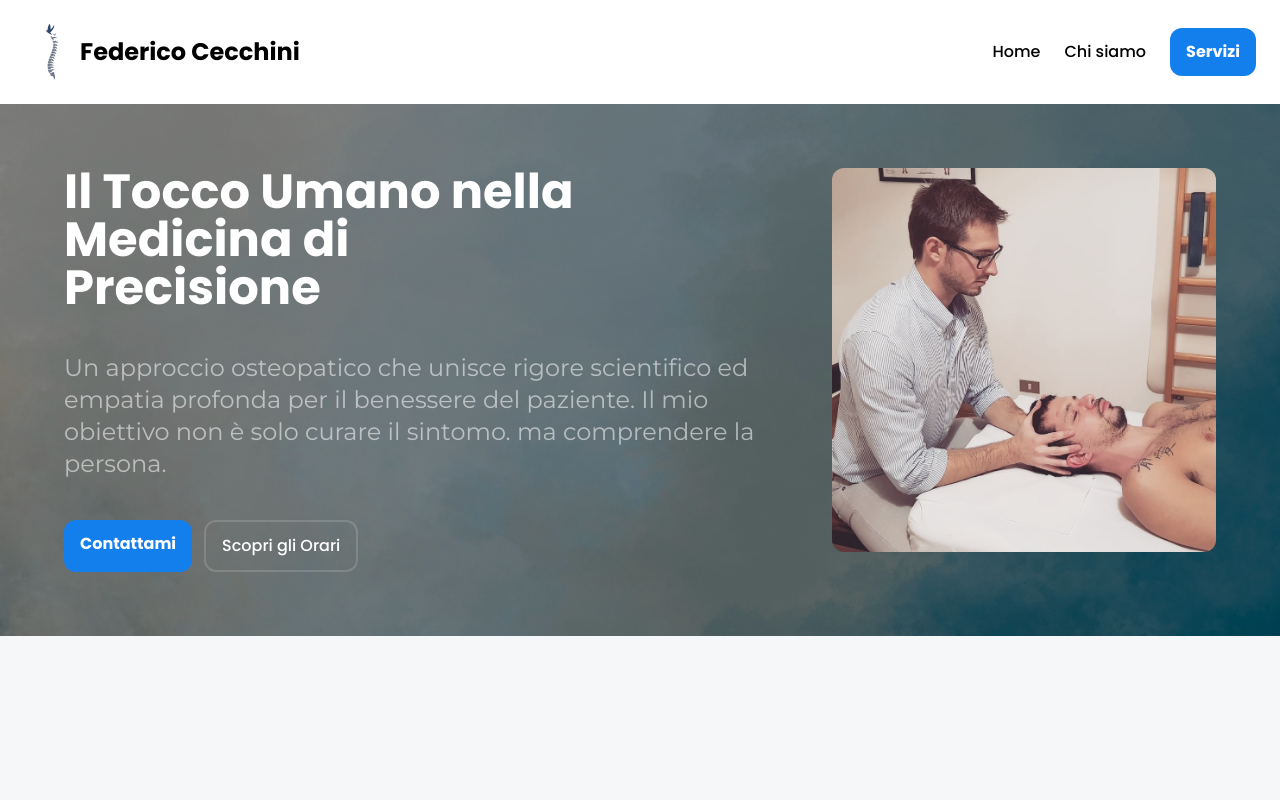
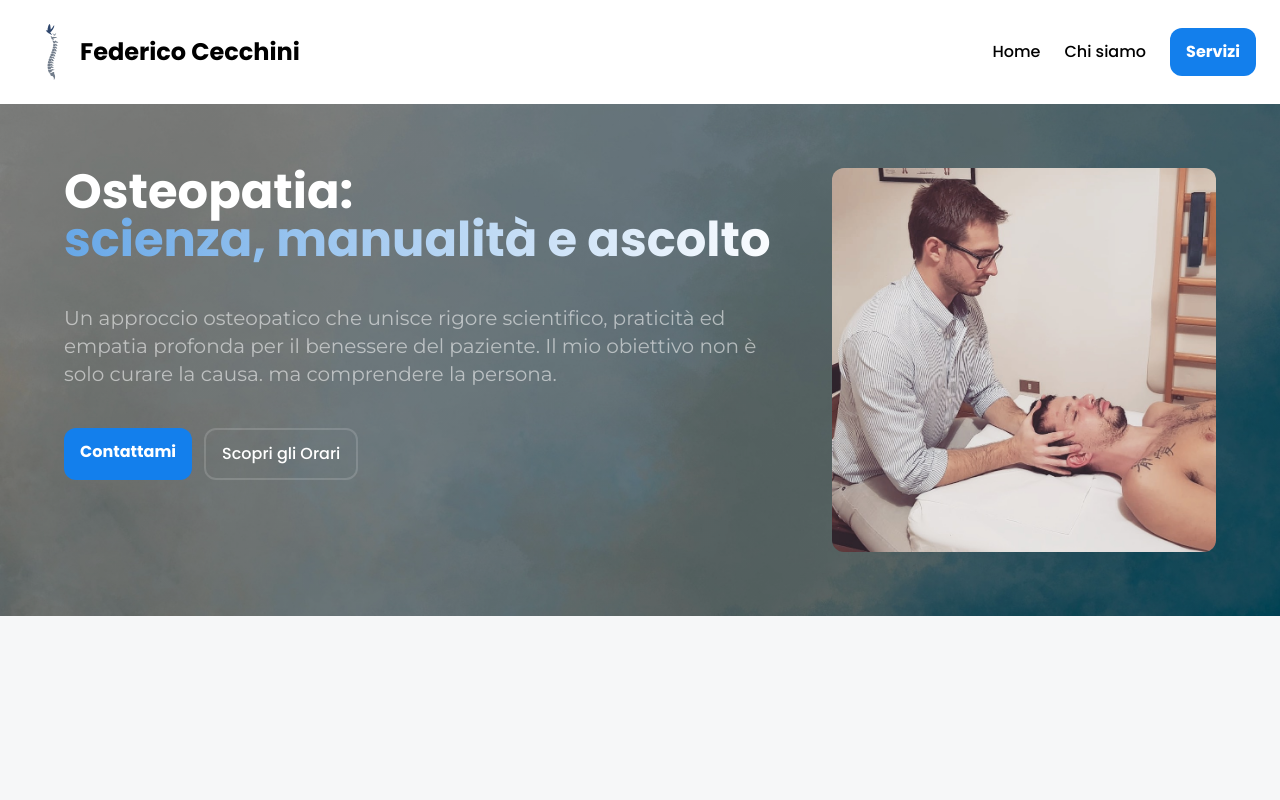
Before and after one commit to federico-cecchini/frontend, a React (Vite) app: page /about in a window 1280 px wide. Shown: the top 800 px of the page. Built offline with nearby package versions, Linux system fonts and the light colour scheme.

Commit message:
Update Hero component titles and text for improved clarity and consistency across views

```diff
--- a/src/components/Hero.jsx
+++ b/src/components/Hero.jsx
@@ -18,7 +18,7 @@ function Hero({title, subtitle, image, text}) {
                 <section className='md:text-2xl'>
                     {
                         text.split('\n').map((line, index) => (
-                            <p key={index} className={`font-Montserrat font-normal text-white !text-opacity-55 ${image ? 'text-left' : 'text-center'}`}>{line}</p>
+                            <p key={index} className={`font-Montserrat font-normal text-white !text-opacity-55 text-xl ${image ? 'text-left' : 'text-center'}`}>{line}</p>
                         ))
                     }
                 </section>
--- a/src/components/Place.jsx
+++ b/src/components/Place.jsx
@@ -7,7 +7,7 @@ function Place() {
         <section className='dark:bg-dark-secondary-bg bg-light-secondary-bg dark:text-white px-6 py-20 md:px-8 md:py-24 xl:px-16 xl:py-32 xl:flex xl:gap-16'>
             <div className="xl:w-1/2 py-8 flex flex-col gap-10">
                 <section className='flex flex-col gap-4 font-Montserrat dark:text-white text-black'>
-                    <h1 className='font-Poppins font-bold text-3xl'>Dove Siamo</h1>
+                    <h1 className='font-Poppins font-bold text-3xl'>Dove mi trovi</h1>
                     <article className='text-xl opacity-55'>
                         <p className='font-bold'>Studio Minghetti</p>
                         <p className='font-normal'>Via Marco Minghetti, 1, 10093 Collegno TO</p>
--- a/src/view/About.jsx
+++ b/src/view/About.jsx
@@ -42,7 +42,7 @@ function About() {
         <>
             <PhotoGallery isOpen={isOpen} setIsClose={setIsOpen}/>
             <Nav />
-            <Hero title="Il Tocco Umano nella\nMedicina di\nPrecisione" subtitle="" text={"Un approccio osteopatico che unisce rigore scientifico ed empatia profonda per il benessere del paziente. Il mio obiettivo non è solo curare il sintomo. ma comprendere la persona."} image={AboutHero}/>
+            <Hero title="Osteopatia:" subtitle="scienza, manualità e ascolto" text={"Un approccio osteopatico che unisce rigore scientifico, praticità ed empatia profonda per il benessere del paziente. Il mio obiettivo non è solo curare la causa. ma comprendere la persona."} image={AboutHero}/>
             <section className='dark:!bg-dark-secondary-bg bg-light-secondary-bg flex flex-col xl:flex-row xl:py-28'>
                 <Article title={"Formazione e Titoli"} text={"Il mio percorso di studi è iniziato al Politecnico di Torino nel 2008. Dopo due anni ho scoperto che ciò che mi affascinava davvero era la biomeccanica, la “meccanica della vita”, e ho deciso di approfondire la Chinesiologia, la scienza del movimento umano, laureandomi con lode in Scienze Motorie e Sportive presso la SUISM di Torino nel 2013.\nDurante l’università ho avuto il primo approccio all’osteopatia, grazie a un professore ortopedico e osteopata, e ho capito subito che quella sarebbe stata la mia strada. Sei anni più tardi ho conseguito il diploma in Osteopatia, continuando a perfezionarmi con corsi post-graduate in ambito osteopatico, fisioterapico e ortopedico, per offrire trattamenti sicuri, mirati e basati sulle evidenze scientifiche."} img={Library} className={"dark:!bg-dark-secondary-bg xl:w-2/3"}/>
                 <div className="flex flex-col gap-6 px-6 pb-24 xl:w-1/3 xl:py-20">
--- a/src/view/Services.jsx
+++ b/src/view/Services.jsx
@@ -86,7 +86,7 @@ function Services() {
     return (
         <>
             <Nav />
-            <Hero title="Ritrova il tuo equilibrio \nnaturale" subtitle="" text={"Ogni corpo racconta una storia. Attraverso trattamenti manuali precisi e personalizzati, aiuto i miei pazienti a ritroare il benessere, eliminare il dolore e ristabilire l’armonia tra mente e corpo."} image={ServiceHero}/>
+            <Hero title="Ritrova il tuo equilibrio" subtitle="naturale" text={"Ogni corpo racconta una storia. Attraverso trattamenti manuali precisi e personalizzati, aiuto i miei pazienti a ritrovare il benessere, eliminare il dolore e ristabilire l’armonia tra mente e corpo."} image={ServiceHero}/>
             <Article title={"Percorsi di cura personalizzati"} text={"Il mio intervento è un trattamento osteopatico clinicamente orientato, mirato alla risoluzione di disfunzioni muscolo-scheletriche attraverso tecniche manuali specifiche e altamente specializzate.\nOgni trattamento è personalizzato sul singolo caso, con una valutazione immediata e un intervento mirato.\nL’obiettivo è fornire un beneficio concreto anche in presenza di dolore acuto o riacutizzazione di disturbi cronici."} className={"bg-light-secondary-bg "}/>
             <section className='px-6 md:px-8 dark:bg-dark-bg bg-light-secondary-bg flex flex-col gap-6 pb-20'>
                 {
```
Also changed, not shown: src/view/Home.jsx (+2 -2 lines).
